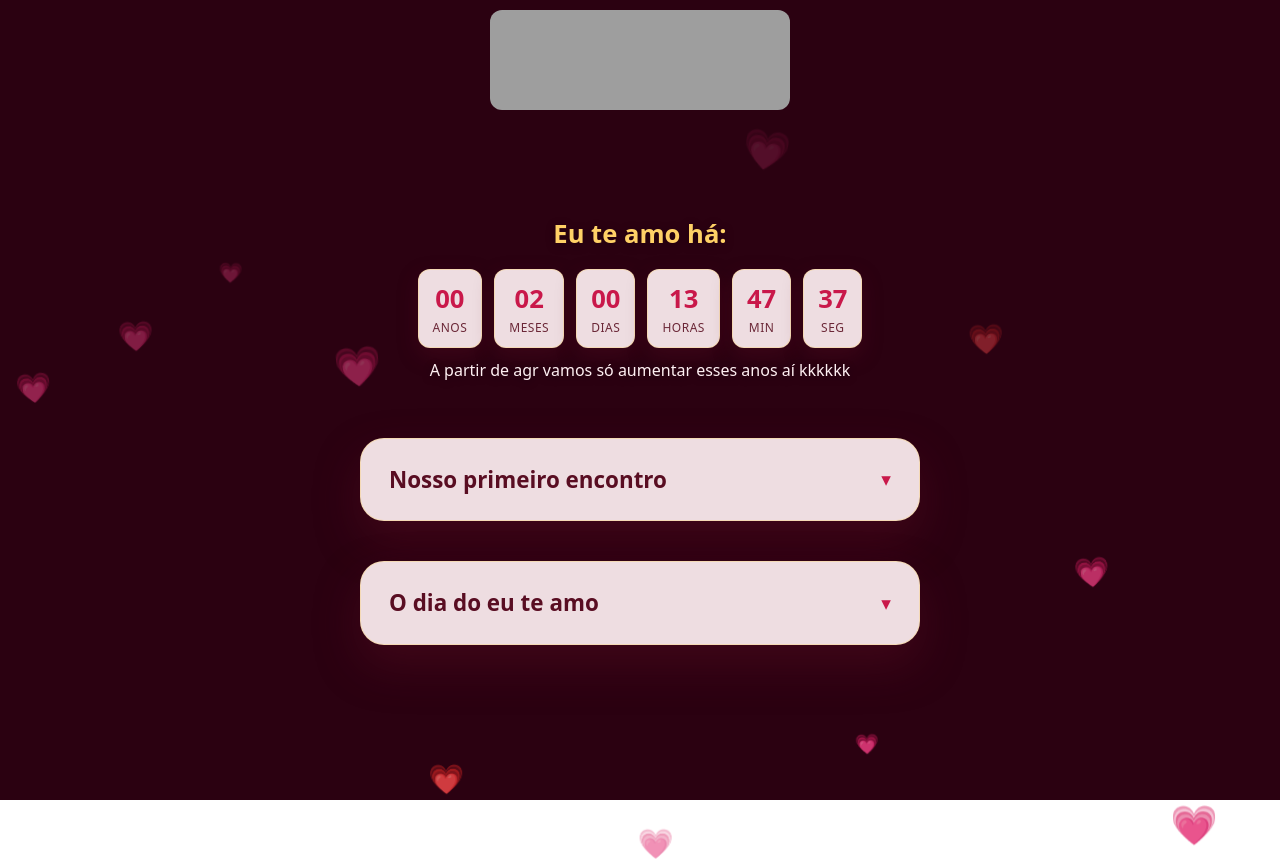
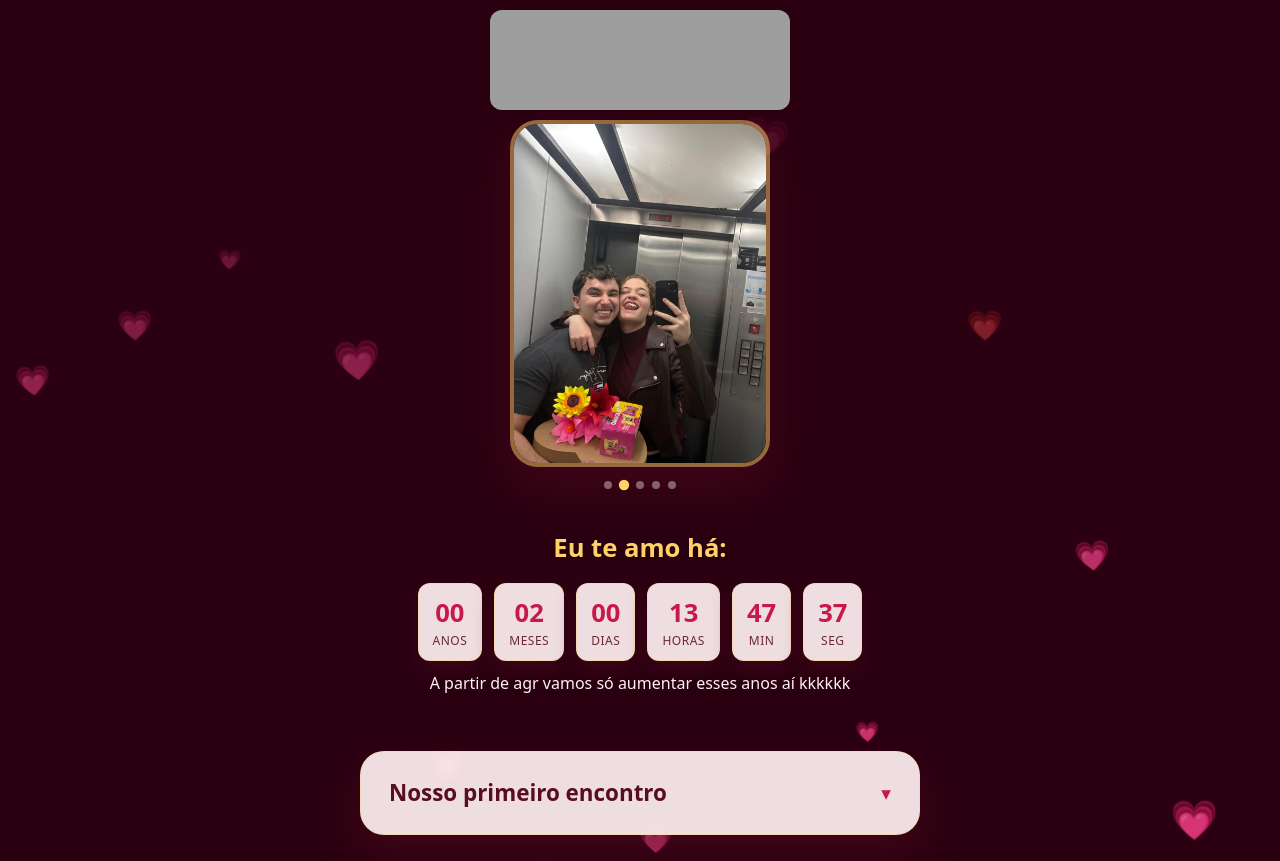
Before and after one commit to VictorS357/Site-para-namorada, a React (Vite) app: page /sim in a window 1280 px wide. Shown: the top 861 px of the page. Before the commit the page ends 800 px from the top, so only its background shows below. Built offline with nearby package versions, Linux system fonts and the light colour scheme; grey boxes are pictures that could not be loaded.

Commit message:
add carousel

```diff
--- /dev/null
+++ b/src/pages/Components/Carrossel.css
@@ -0,0 +1,53 @@
+.carrossel {
+  position: relative;
+  z-index: 1;
+  width: 100%;
+  max-width: 260px;
+  margin: 0 auto;
+}
+
+.carrossel-janela {
+  aspect-ratio: 3 / 4;
+  border-radius: 28px;
+  overflow: hidden;
+  border: 4px solid rgba(255, 209, 102, 0.5);
+  box-shadow: 0 20px 45px rgba(89, 13, 34, 0.45);
+}
+
+.carrossel-trilho {
+  display: flex;
+  height: 100%;
+  transition: transform 0.6s ease;
+}
+
+.carrossel-foto {
+  flex: 0 0 100%;
+  width: 100%;
+  height: 100%;
+  object-fit: cover;
+}
+
+.carrossel-pontos {
+  display: flex;
+  justify-content: center;
+  gap: 8px;
+  margin-top: 14px;
+}
+
+.carrossel-pontos .ponto {
+  width: 8px;
+  height: 8px;
+  border-radius: 50%;
+  border: none;
+  padding: 0;
+  background: rgba(255, 240, 243, 0.4);
+  cursor: pointer;
+  transition:
+    background 0.3s ease,
+    transform 0.3s ease;
+}
+
+.carrossel-pontos .ponto.ativo {
+  background: var(--dourado);
+  transform: scale(1.3);
+}
--- /dev/null
+++ b/src/pages/Components/Carrossel.jsx
@@ -0,0 +1,56 @@
+import { useEffect, useState } from 'react';
+import './Carrossel.css';
+
+const modulos = import.meta.glob('../../assets/*.{jpg,jpeg,png,webp}', {
+  eager: true,
+  import: 'default',
+});
+
+const fotos = Object.keys(modulos)
+  .sort()
+  .map((caminho) => modulos[caminho]);
+
+const INTERVALO = 4000;
+
+export function Carrossel() {
+  const [indice, setIndice] = useState(0);
+
+  useEffect(() => {
+    if (fotos.length <= 1) return;
+    const id = setInterval(() => {
+      setIndice((atual) => (atual + 1) % fotos.length);
+    }, INTERVALO);
+    return () => clearInterval(id);
+  }, []);
+
+  if (fotos.length === 0) return null;
+
+  return (
+    <div className="carrossel">
+      <div className="carrossel-janela">
+        <div
+          className="carrossel-trilho"
+          style={{ transform: `translateX(-${indice * 100}%)` }}
+        >
+          {fotos.map((foto, i) => (
+            <img key={i} className="carrossel-foto" src={foto} alt={`Nós dois ${i + 1}`} />
+          ))}
+        </div>
+      </div>
+
+      {fotos.length > 1 && (
+        <div className="carrossel-pontos">
+          {fotos.map((_, i) => (
+            <button
+              key={i}
+              type="button"
+              className={`ponto${i === indice ? ' ativo' : ''}`}
+              aria-label={`Ir para foto ${i + 1}`}
+              onClick={() => setIndice(i)}
+            />
+          ))}
+        </div>
+      )}
+    </div>
+  );
+}
--- a/src/pages/Sucesso.jsx
+++ b/src/pages/Sucesso.jsx
@@ -2,6 +2,7 @@ import { Link } from 'react-router-dom';
 import { Header } from './Components/Header';
 import { Amando } from './Components/Amando';
 import { Cronometro } from './Components/Cronometro';
+import { Carrossel } from './Components/Carrossel';
 
 import './Sucesso.css'
 import { PrimeiroEncontro } from './Components/PrimeiroEncontro';
@@ -23,6 +24,8 @@ function Sucesso() {
           ))}
         </div>
 
+        <Carrossel />
+
         <Amando />
 
         <PrimeiroEncontro />
```
